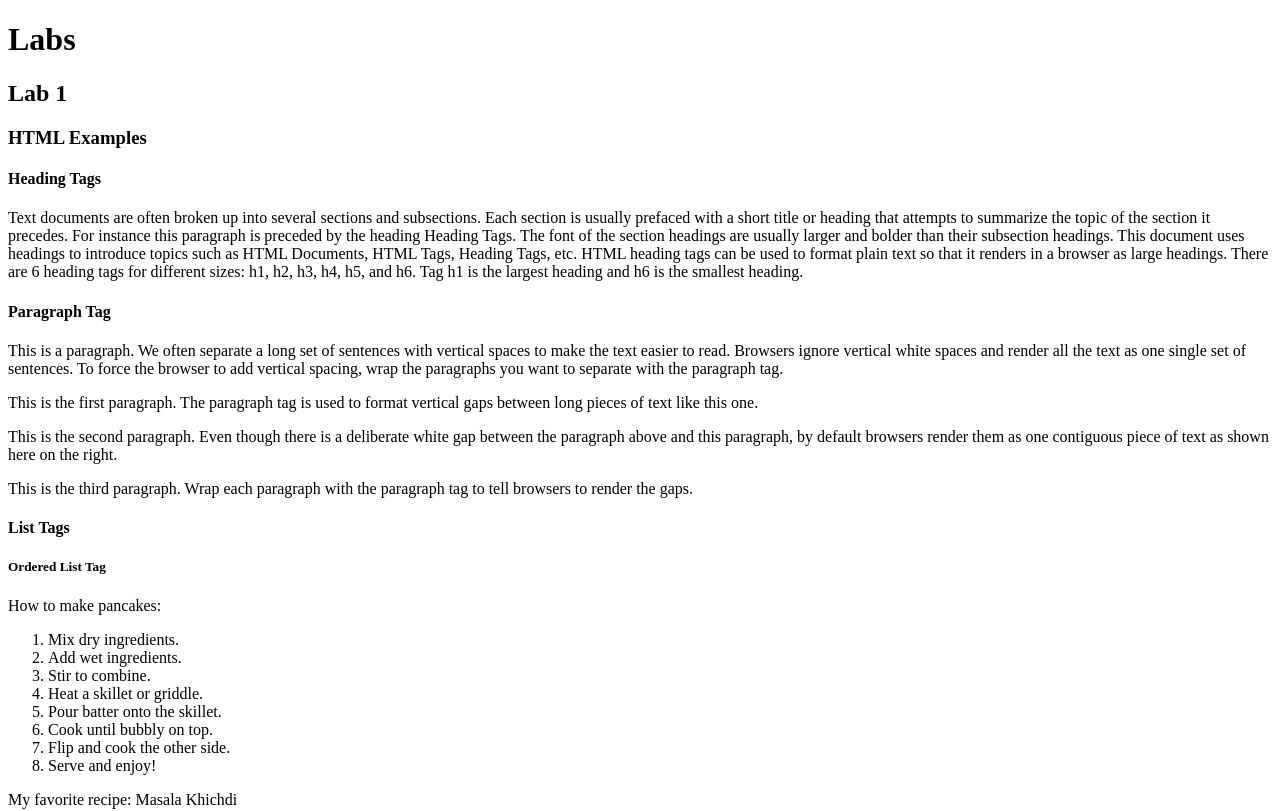
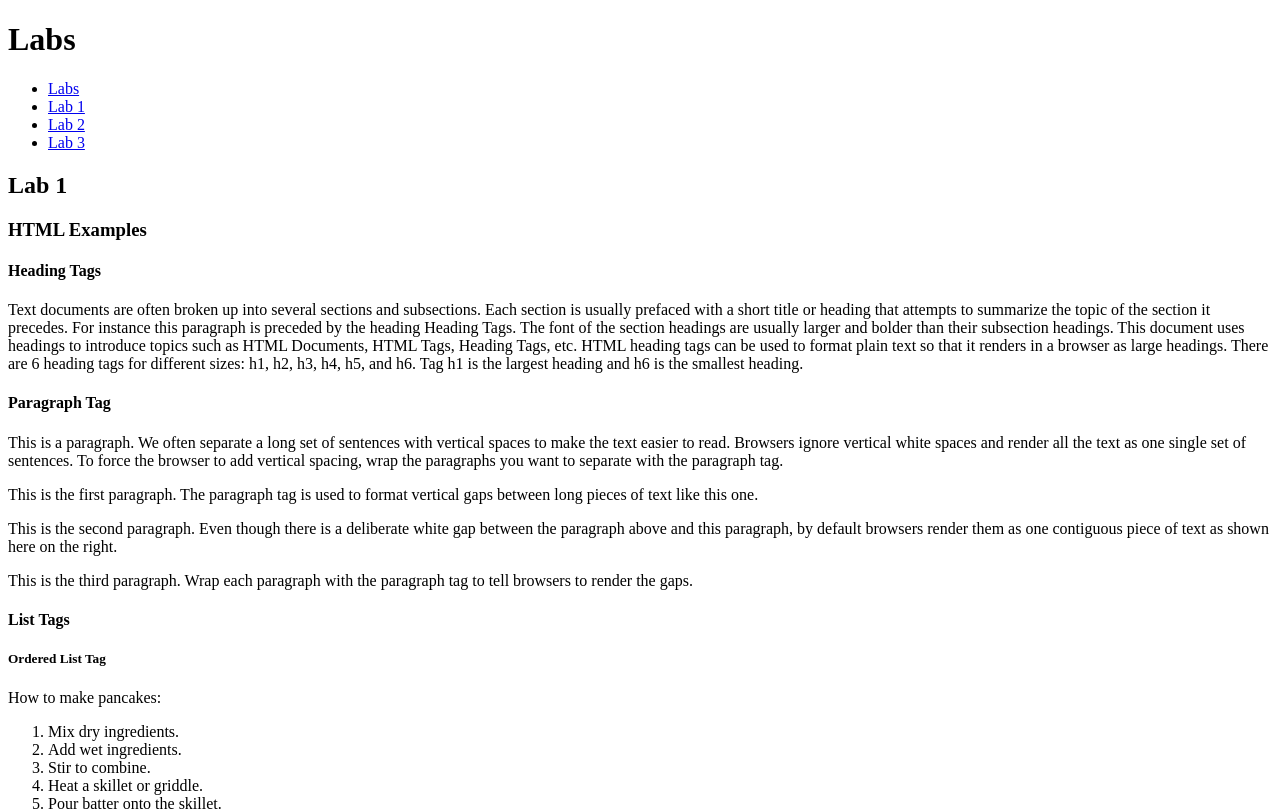
Before and after one commit to yashhbeladiya/kanbas-react-web-app, a React (Create React App) app: page /#/Lab1 in a window 1280 px wide. Shown: the top 811 px of the page. Built offline with nearby package versions, Linux system fonts and the light colour scheme.

Commit message:
a1 lab1 html react route navigation

```diff
--- a/package.json
+++ b/package.json
@@ -12,6 +12,8 @@
     "@types/react-dom": "^18.3.0",
     "react": "^18.3.1",
     "react-dom": "^18.3.1",
+    "react-router": "^6.26.1",
+    "react-router-dom": "^6.26.1",
     "react-scripts": "5.0.1",
     "typescript": "^4.9.5",
     "web-vitals": "^2.1.4"
--- a/src/App.tsx
+++ b/src/App.tsx
@@ -1,9 +1,12 @@
 import React from "react";
+import { HashRouter, Route, Routes, Navigate } from "react-router-dom";
 import Labs from "./Labs";
 export default function App() {
   return (
-    <div>
-      <Labs />
-    </div>
+    <HashRouter>
+      <div>
+        <Labs />
+      </div >
+    </HashRouter>
   );
 }
--- /dev/null
+++ b/src/Labs/Lab2/index.tsx
@@ -0,0 +1,7 @@
+export default function Lab2() {
+    return (
+        <div>
+            <h2>Lab 2</h2>
+        </div>
+    );
+}
--- /dev/null
+++ b/src/Labs/Lab3/index.tsx
@@ -0,0 +1,7 @@
+export default function Lab3() {
+    return (
+        <div>
+            <h2>Lab 3</h2>
+        </div>
+    );
+}
--- /dev/null
+++ b/src/Labs/TOC.tsx
@@ -0,0 +1,12 @@
+// Desc: Table of Contents for Labs
+import { Link } from 'react-router-dom';
+export default function TOC() {
+    return (
+        <ul>
+            <li><Link to="/Labs">Labs</Link></li>
+            <li><Link to="/Labs/Lab1">Lab 1</Link></li>
+            <li><Link to="/Labs/Lab2">Lab 2</Link></li>
+            <li><Link to="/Labs/Lab3">Lab 3</Link></li>
+        </ul>
+    );
+}
--- a/src/Labs/index.tsx
+++ b/src/Labs/index.tsx
@@ -1,8 +1,18 @@
 import Lab1 from "./Lab1";
+import { Route, Routes, Navigate } from "react-router";
+import TOC from "./TOC";
+import Lab2 from "./Lab2";
+import Lab3 from "./Lab3";
 export default function Labs() {
   return (
     <div id="wd-labs">
       <h1>Labs</h1>
-      <Lab1 />
+        <TOC />
+        <Routes>
+          <Route path="/" element={<Navigate to="/Lab1" />} />
+          <Route path="/Lab1" element={<Lab1 />} />
+          <Route path="/Lab2" element={<Lab2 />} />
+          <Route path="/Lab3" element={<Lab3 />} />
+        </Routes>
     </div>
 );}
```
Also changed, not shown: 1 other file (tests, documents, lock files or other folders).
